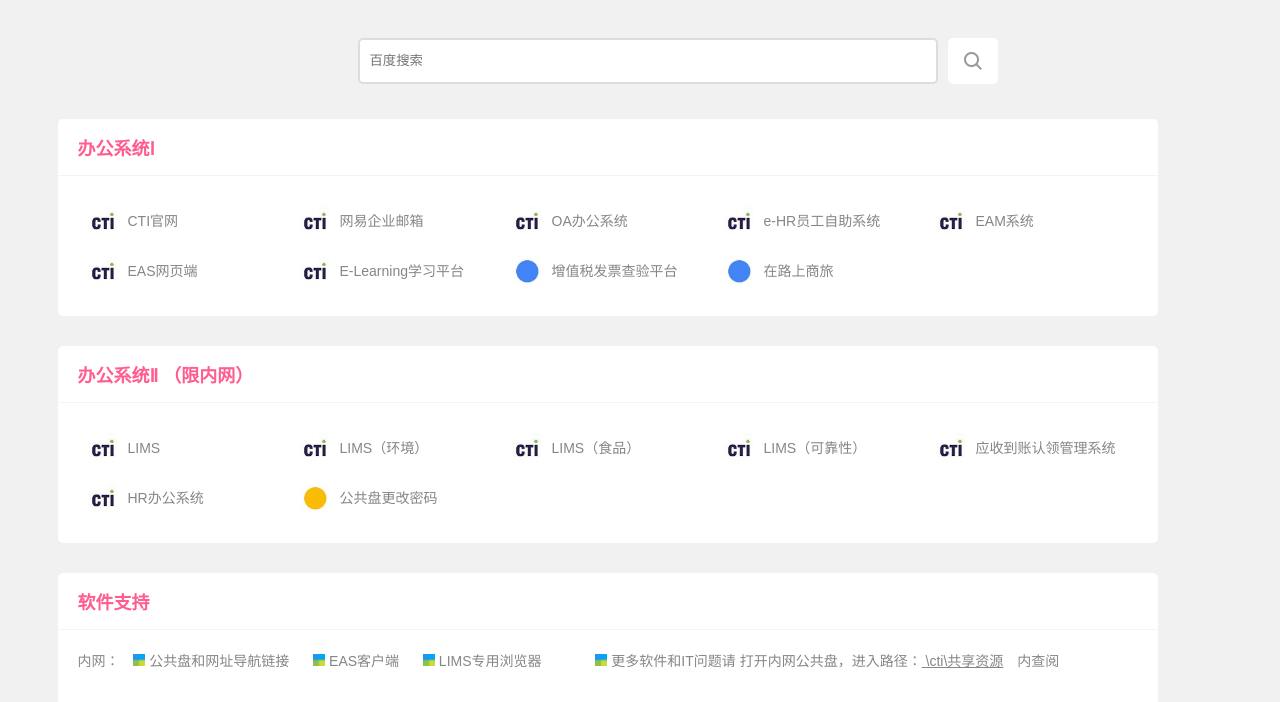
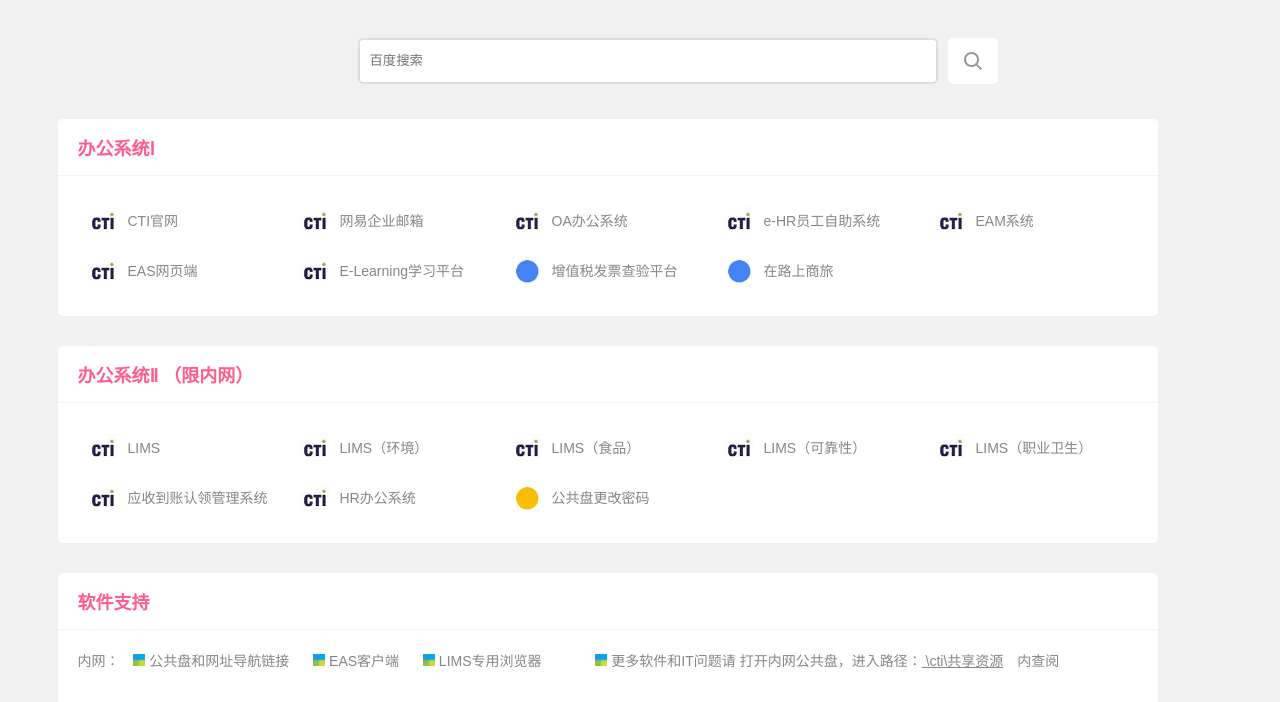
Before and after one commit to hilllei/ctihb, a plain HTML site: page index.html in a window 1280 px wide. Shown: the part 82-784 px from the top of the page. Drawn offline with Linux system fonts and the light colour scheme.

Commit message:
Update index.html

```diff
--- a/index.html
+++ b/index.html
@@ -55,6 +55,7 @@
 <li><a target="_blank" href="http://eddlims.cti-cert.com:8087/starlims10.edd/start.lims"><i style="background-image:url('images/i-cti.jpg');"></i>LIMS（环境）</a></li>
 <li><a target="_blank" href="http://fddlims.cti-cert.com:8085/starlims10.FDD/"><i style="background-image:url('images/i-cti.jpg');"></i>LIMS（食品）</a></li>
 <li><a target="_blank" href="http://rellims.cti-cert.com:8088/starlims10.rel/"><i style="background-image:url('images/i-cti.jpg');"></i>LIMS（可靠性）</a></li>
+<li><a target="_blank" href="http://osdlims.cti-cert.com:8089/STARLIMS10.osd/"><i style="background-image:url('images/i-cti.jpg');"></i>LIMS（职业卫生）</a></li>
 <li><a target="_blank" href="https://ysdz.cti-cert.com/statement/#/user/login"><i style="background-image:url('images/i-cti.jpg');"></i>应收到账认领管理系统</a></li>
 <li><a target="_blank" href="http://10.10.241.8:8080/hcm/jsp/login.jsp" ><i style="background-image:url('images/i-cti.jpg');"></i>HR办公系统</a></li>
 <li><a target="_blank" href="http://10.10.126.10/RDWeb/Pages/zh-CN/password.aspx "><i style="background-image:url('images/i-002.jpg');"></i>公共盘更改密码</a></li>
```
